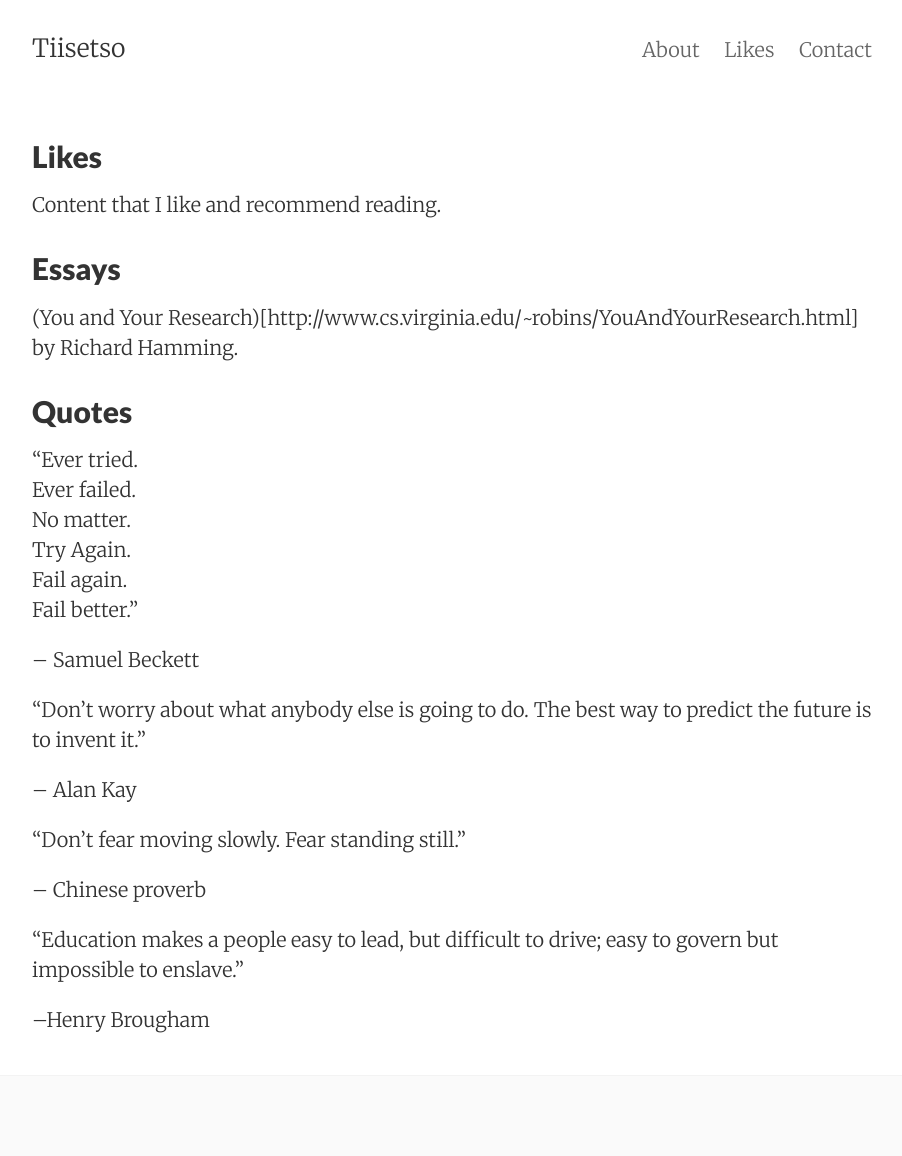
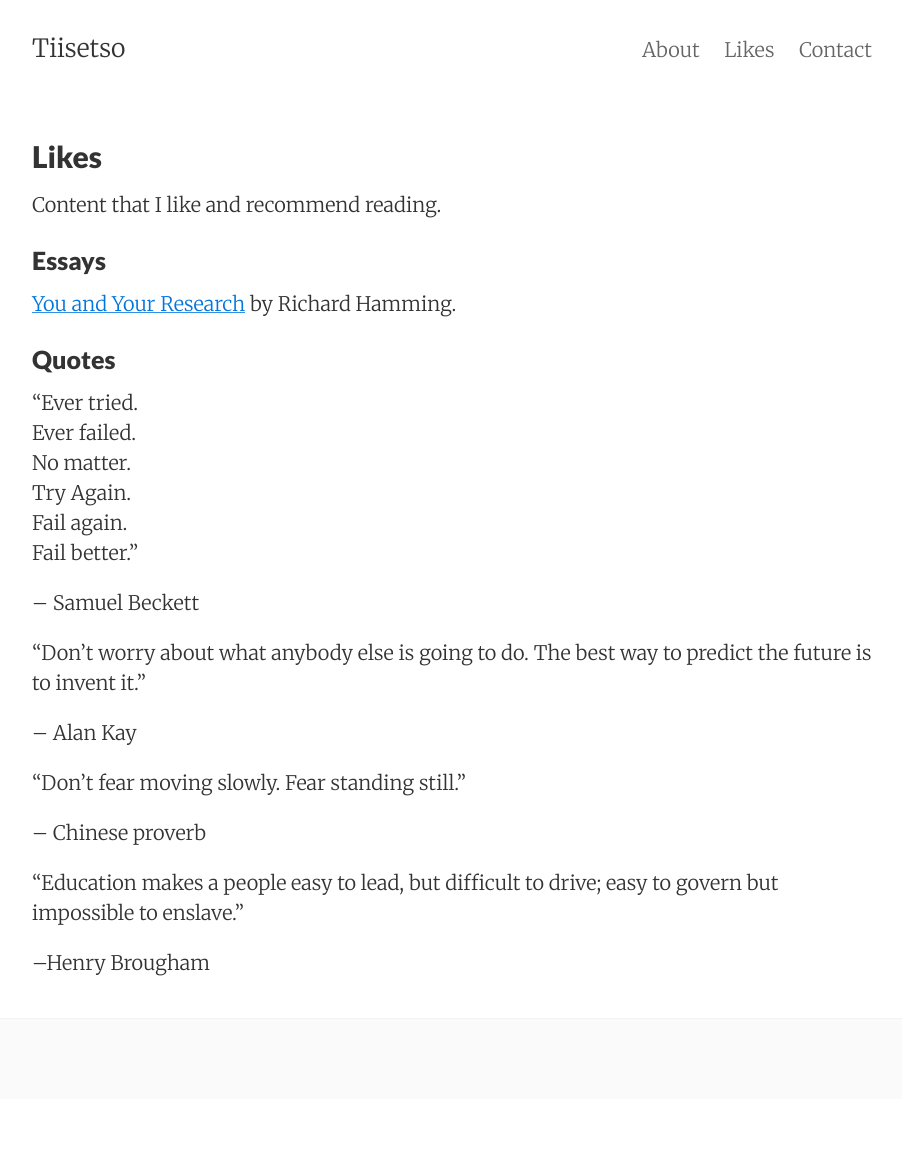
Before and after one commit to Tiisetso/tiisetso.github.io, a Jekyll site: the page built from quotes.md, in a window 1280 px wide. Shown: the whole page, without its empty margins (188-1090 px from the left). Built offline with Jekyll 4.4.1, drawn with Linux system fonts in a browser that asks for light colours; after the commit the page ends 1099 px from its top, so only the background shows below that.

Commit message:
Hamming link

```diff
--- a/quotes.md
+++ b/quotes.md
@@ -6,12 +6,12 @@ tags: likes
 ---
 Content that I like and recommend reading.
 
-## Essays
+### Essays
 
-(You and Your Research)[http://www.cs.virginia.edu/~robins/YouAndYourResearch.html] by Richard Hamming.
+[You and Your Research](http://www.cs.virginia.edu/~robins/YouAndYourResearch.html) by Richard Hamming.
 
 
-## Quotes
+### Quotes
 "Ever tried.<br>
 Ever failed.<br>
 No matter.<br>
```
